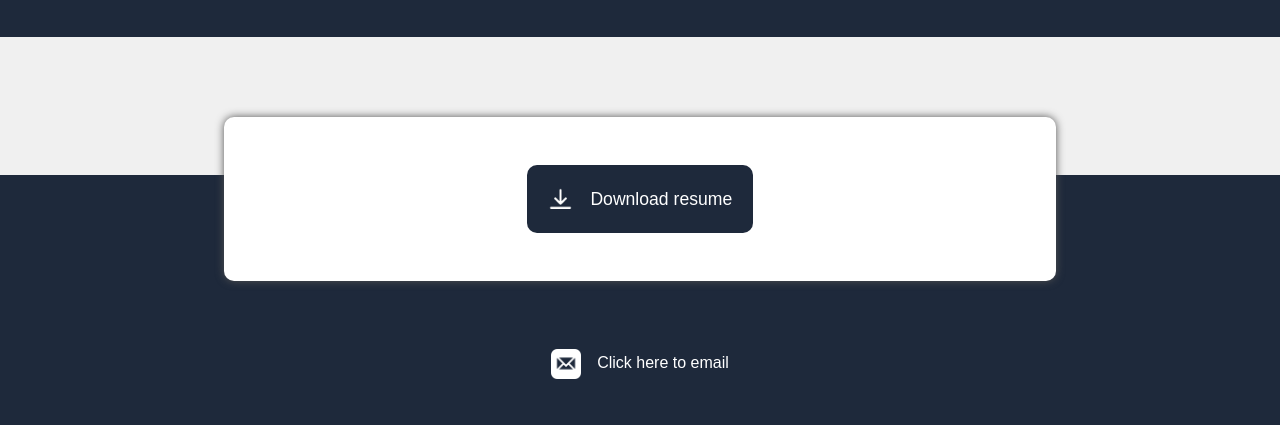
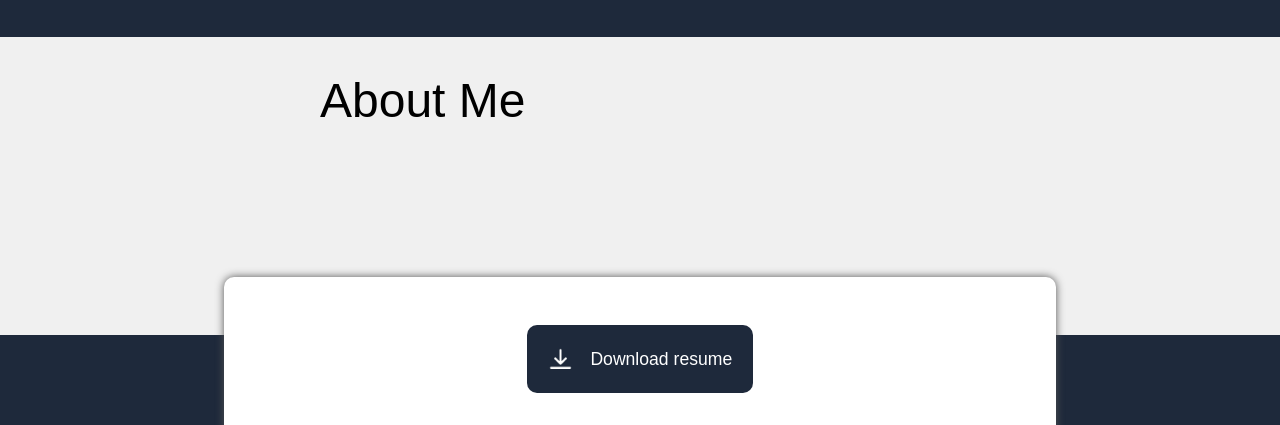
Before and after one commit to justinfyh/justinfyh.github.io, an Astro site: page / in a window 1280 px wide. Shown: the part 3906-4331 px from the top of the page. Built offline with nearby package versions, Linux system fonts and the light colour scheme; Astro itself is replaced by a stand-in of ours; a web font is replaced by a local one.

Commit message:
Add about me section

```diff
--- /dev/null
+++ b/src/components/About.astro
@@ -0,0 +1,12 @@
+<section class="text-white py-10">
+    <div class="w-1/2 m-auto">
+        <h1 class="text-black text-5xl mb-8">About Me</h1>
+
+    </div>
+</section>
+
+<style>
+    section {
+        background-color: var(--main);
+    }
+</style>
--- a/src/pages/index.astro
+++ b/src/pages/index.astro
@@ -5,6 +5,7 @@ import Portfolio from '../components/Portfolio.astro'
 import Landing from '../components/Landing.astro';
 import Loading from '../components/Loading.astro';
 import Skills from '../components/Skills.astro';
+import About from '../components/About.astro';
 
 import projects from '../data/projects.json'
 ---
@@ -31,6 +32,7 @@ import projects from '../data/projects.json'
 				}
 		</div>
 		<Skills/>
+		<About/>
 	</main>
 </Layout>
 
```
